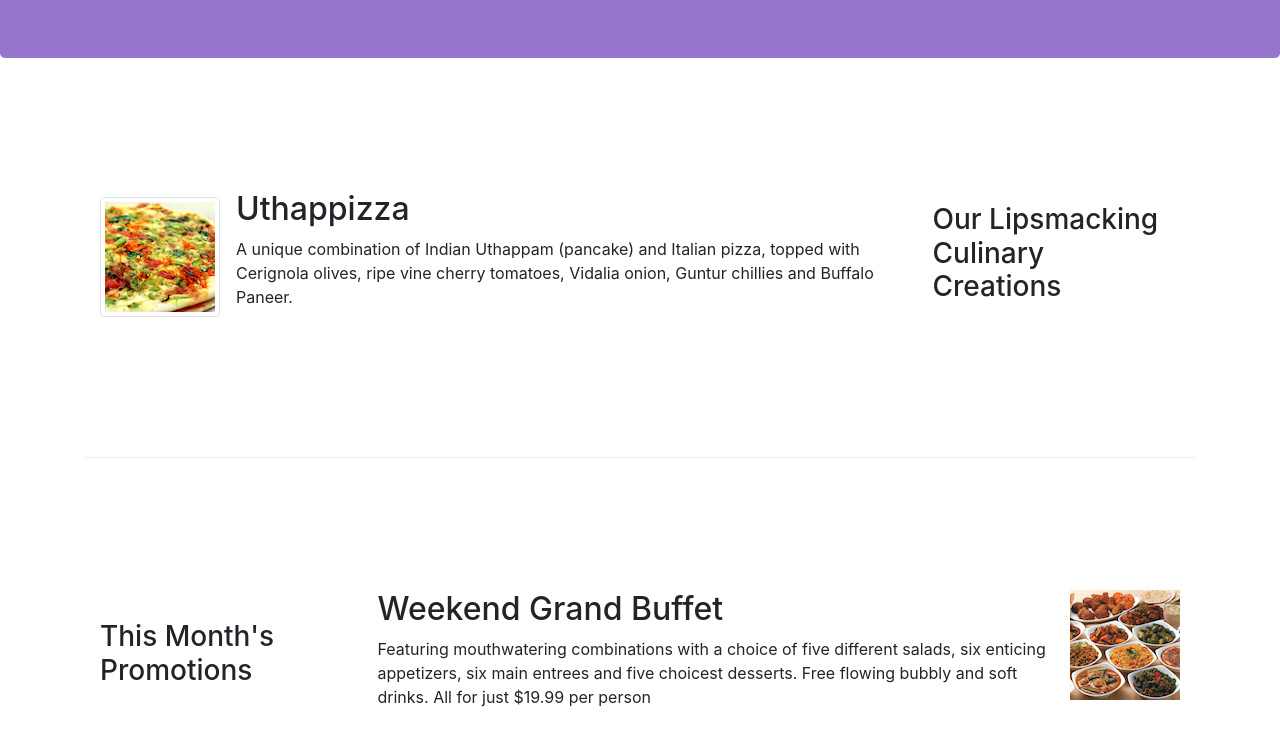
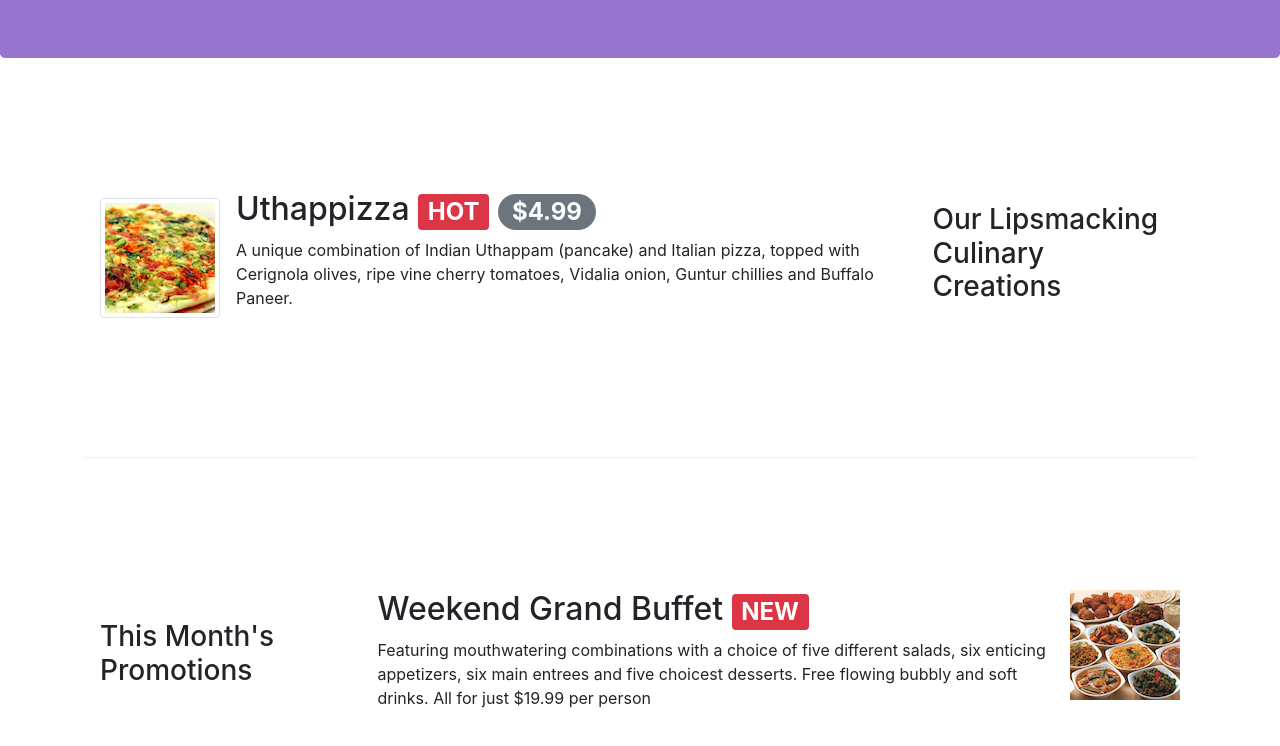
Before and after one commit to belonet/Bootstrap4-tutorial, a website: page index.html in a window 1280 px wide. Shown: the part 256-1002 px from the top of the page. Drawn offline with nearby package versions, Linux system fonts and the light colour scheme.

Commit message:
initial commit

```diff
--- a/index.html
+++ b/index.html
@@ -133,7 +133,10 @@
               class="d-flex mr-3 align-self-center img-thumbnail"
             />
             <div class="media-body">
-              <h2 class="mt-0">Uthappizza</h2>
+              <h2 class="mt-0">
+                Uthappizza <span class="badge badge-danger">HOT</span>
+                <span class="badge badge-pill badge-secondary">$4.99</span>
+              </h2>
               <p>
                 A unique combination of Indian Uthappam (pancake) and Italian
                 pizza, topped with Cerignola olives, ripe vine cherry tomatoes,
@@ -151,7 +154,9 @@
         <div class="col col-sm col-md">
           <div class="media">
             <div class="media-body">
-              <h2>Weekend Grand Buffet</h2>
+              <h2>
+                Weekend Grand Buffet <span class="badge badge-danger">NEW</span>
+              </h2>
               <p>
                 Featuring mouthwatering combinations with a choice of five
                 different salads, six enticing appetizers, six main entrees and
```
